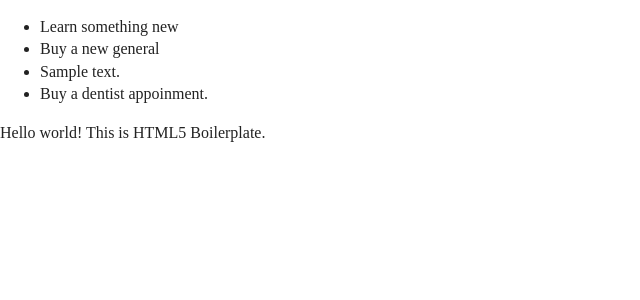
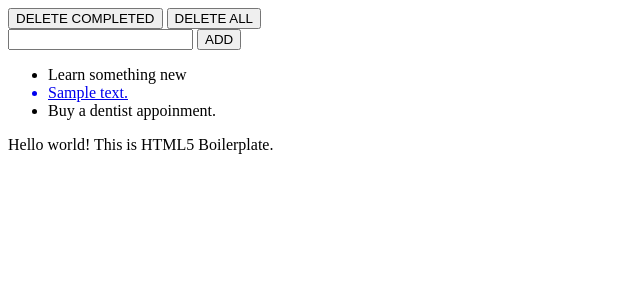
Before and after one commit to MuhammadRehan505/todoapp, a Django app: template todolist/templates/todolist/index.html in a window 1280 px wide. Shown: the top 300 px of the page, without its empty margins (0-640 px from the left). Run offline with Django 3.2, Linux system fonts and the light colour scheme; the template is opened without the code that fills it: most values are stand-ins (such as "Sample title", 1, 10 or a date in 2020); form fields are guessed from the names that the template uses.

Commit message:
Added form to capture data and implemented button functions

```diff
--- a/todolist/templates/todolist/index.html
+++ b/todolist/templates/todolist/index.html
@@ -13,29 +13,45 @@
   <meta property="og:url" content="">
   <meta property="og:image" content="">
 
-  <link rel="manifest" href="site.webmanifest">
-  <link rel="apple-touch-icon" href="icon.png">
-  <!-- Place favicon.ico in the root directory -->
+  <!--<link rel="manifest" href="site.webmanifest"> -->
+  <!--<link rel="apple-touch-icon" href="icon.png"> -->
+  <!-- <Place favicon.ico in the root directory> -->
 
-  <link rel="stylesheet" href="css/normalize.css">
-  <link rel="stylesheet" href="css/main.css">
+  <!-- <link rel="stylesheet" href="{{ STATIC_URL }}css/normalize.css "> -->
+  <!-- <link rel="stylesheet" href="{{ STATIC_URL }}css/main.css"> -->
 
   <meta name="theme-color" content="#fafafa">
 </head>
 
 <body>
+  <a href="{% url 'deletecompleted' %}">
+  <button type="button" >DELETE COMPLETED</button></a>
+  <a href="{% url 'deleteall' %}">
+  <button type="button" >DELETE ALL</button></a>
+
+
+  <form action ="{% url 'add' %}" method="POST" role="form">
+      {% csrf_token %}
+      {{ hello_form.shopping_items }}
+        <button type ="submit" id="add-btn">ADD</button>
+
+  </form>
+
   <ul><li> Learn something new</li>
     {% for todolist in my_data %}
-    <li> Buy a new general</li>
-    <li>{{todolist.text}}</li>
-    {% endfor %}
+        {% if todolist.completed %}
+        <li>{{todolist.text}}</li>
+        {% else %}
+        <a href="{% url 'completed' todolist.id %}"><li>{{todolist.text}}</li></a>
+        {% endif %}
+        {% endfor %}
     <li> Buy a dentist appoinment.</li>
   </ul>
   <!-- Add your site or application content here -->
   <p>Hello world! This is HTML5 Boilerplate.</p>
-  <script src="js/vendor/modernizr-3.11.2.min.js"></script>
-  <script src="js/plugins.js"></script>
-  <script src="js/main.js"></script>
+  <!-- <script src="{{ STATIC_URL }}todolist/js/vendor/modernizr-3.11.2.min.js"></script> -->
+  <!-- <script src="{{ STATIC_URL }}todolist/js/plugins.js"></script> -->
+  <!-- <script src="{{ STATIC_URL }}todolist/js/main.js"></script> -->
 
   <!-- Google Analytics: change UA-XXXXX-Y to be your site's ID. -->
   <script>
--- a/todolist/urls.py
+++ b/todolist/urls.py
@@ -2,5 +2,9 @@ from django.urls import path
 from . import views
 
 urlpatterns = [
-    path('', views.index, name='index')
+    path('', views.index, name='index'),
+    path('add', views.addTodoItem, name='add'),
+    path('completed/<todo_id>', views.completedTodo, name='completed'), #we are going to do a slash then bcz we want to grab the id of the individual todo item so we are marking refrence that todo slash id and close.grab the complete and slash the actual id.
+    path('deletecompleted', views.deleteCompleted, name='deletecompleted'),
+    path('deleteall', views.deleteAll, name='deleteall')
 ]
```
Also changed, not shown: todolist/views.py (+34 -2 lines), db.sqlite3.
